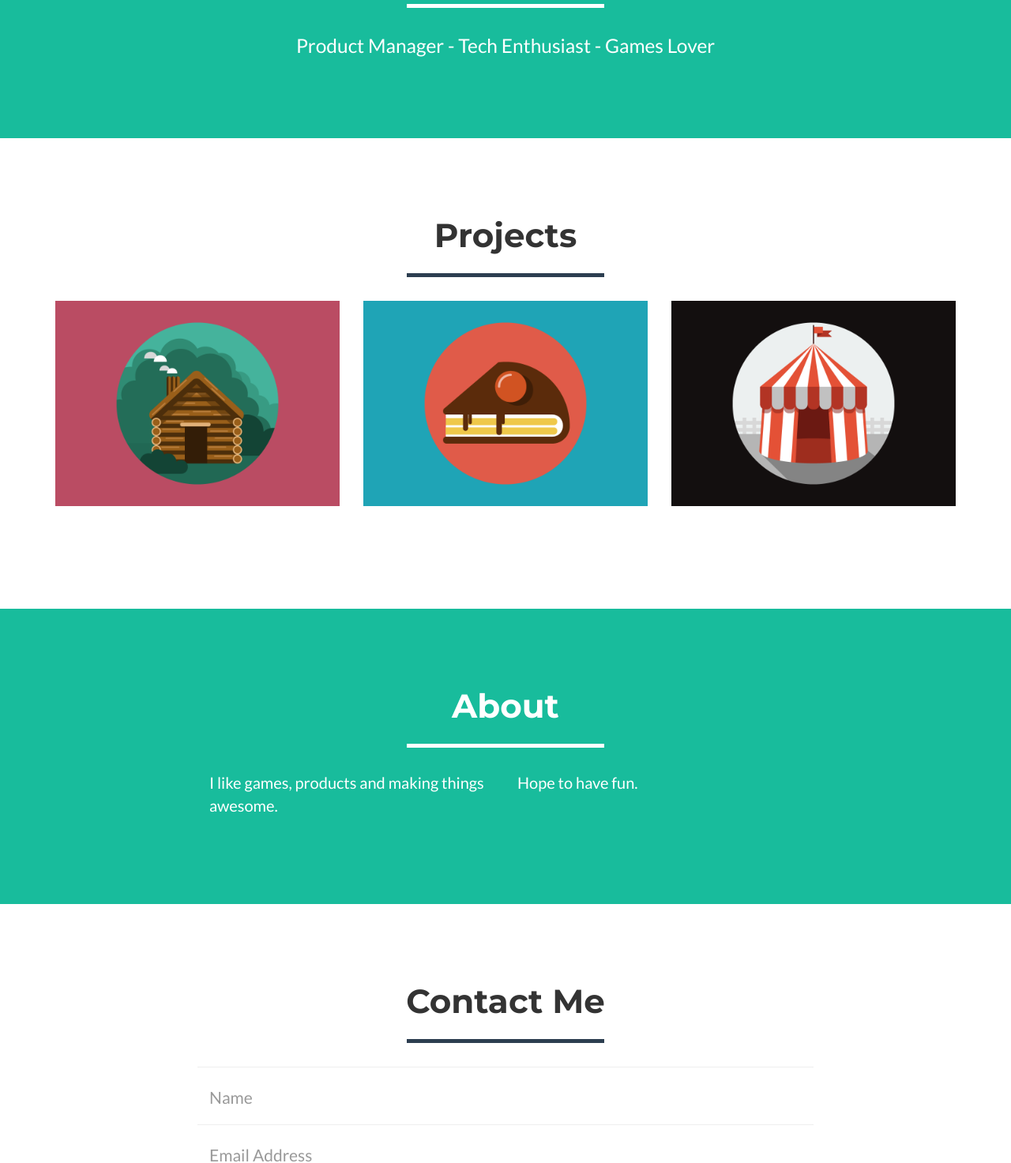
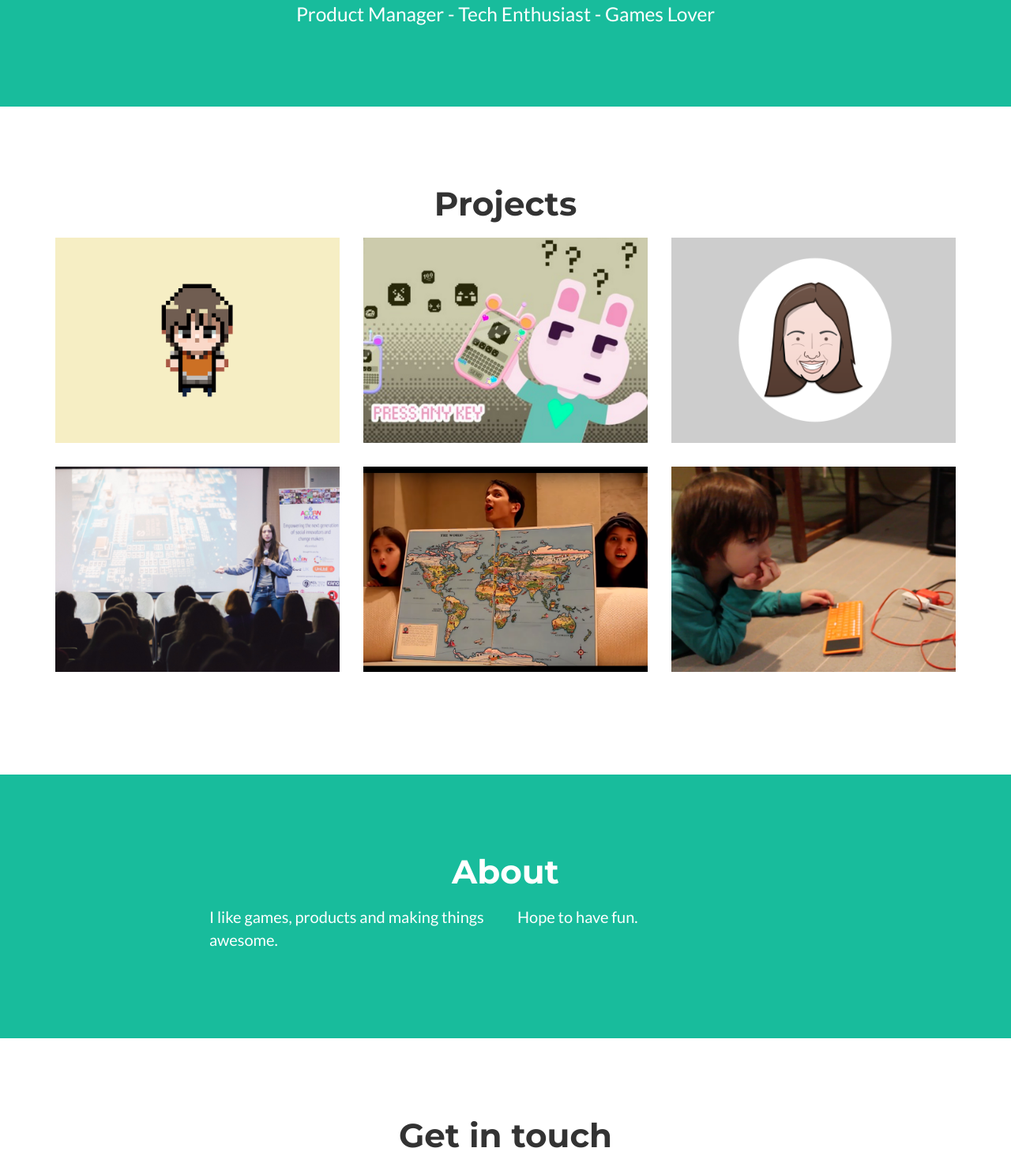
Before and after one commit to emilyclaudet/bootstrap-site, a website: page index.html in a window 1280 px wide. Shown: the part 551-2024 px from the top of the page at 79% size. Drawn offline with nearby package versions, Linux system fonts and the light colour scheme.

Commit message:
Tidied styling and added images

```diff
--- a/index.html
+++ b/index.html
@@ -59,9 +59,9 @@
                     <li class="page-scroll">
                         <a href="#contact">Contact</a>
                     </li>
-                    <li>
+<!--                     <li>
                         <a href="http://blog.emilyclaudet.com" target="_blank">Blog</a>
-                    </li>
+                    </li> -->
                 </ul>
             </div>
             <!-- /.navbar-collapse -->
@@ -77,7 +77,7 @@
                     <img class="img-responsive" src="img/emilyprofile.png" alt="">
                     <div class="intro-text">
                         <span class="name">Hi there!</span>
-                        <hr class="star-light">
+                        <br>
                         <span class="skills">Product Manager - Tech Enthusiast - Games Lover</span>
                     </div>
                 </div>
@@ -91,7 +91,7 @@
             <div class="row">
                 <div class="col-lg-12 text-center">
                     <h2>Projects</h2>
-                    <hr class="star-primary">
+                    <br>
                 </div>
             </div>
             <div class="row">
@@ -102,17 +102,17 @@
                                 <p>Beast Games Studios family project.</p>
                             </div>
                         </div>
-                        <img src="img/portfolio/cabin.png" class="img-responsive" alt="">
+                        <img src="img/Anthony_Icon.png" class="img-responsive" alt="">
                     </a>
                 </div>
                 <div class="col-sm-4 portfolio-item">
                     <a href="#portfolioModal2" class="portfolio-link" data-toggle="modal">
                         <div class="caption">
                             <div class="caption-content">
-                                <p>Won a Game Jam.</p>
+                                <p>Best company team winner for Jamchester 2016.</p>
                             </div>
                         </div>
-                        <img src="img/portfolio/cake.png" class="img-responsive" alt="">
+                        <img src="img/Jamchester_Icon.png" class="img-responsive" alt="">
                     </a>
                 </div>
                 <div class="col-sm-4 portfolio-item">
@@ -122,41 +122,41 @@
                                 <p>Check out my blog!</p>
                             </div>
                         </div>
-                        <img src="img/portfolio/circus.png" class="img-responsive" alt="">
-                    </a>
-                </div>
-<!--                 <div class="col-sm-4 portfolio-item">
-                    <a href="#portfolioModal4" class="portfolio-link" data-toggle="modal">
-                        <div class="caption">
-                            <div class="caption-content">
-                                <i class="fa fa-search-plus fa-3x"></i>
-                            </div>
-                        </div>
-                        <img src="img/portfolio/game.png" class="img-responsive" alt="">
+                        <img src="img/emilyicon.png" class="img-responsive" alt="">
                     </a>
                 </div>
                 <div class="col-sm-4 portfolio-item">
-                    <a href="#portfolioModal5" class="portfolio-link" data-toggle="modal">
+                    <a href="http://acornaspirations.co.uk/an-interview-with-emily-claudet-product-manager-at-kano/" class="portfolio-link" data-toggle="modal">
                         <div class="caption">
                             <div class="caption-content">
-                                <i class="fa fa-search-plus fa-3x"></i>
+                                <p>Encourage Events.</p>
                             </div>
                         </div>
-                        <img src="img/portfolio/safe.png" class="img-responsive" alt="">
+                        <img src="img/Acorn_Icon.png" class="img-responsive" alt="">
+                    </a>
+                </div>
+                <div class="col-sm-4 portfolio-item">
+                    <a href="https://www.youtube.com/channel/UC1bMQdpUODmEPwgPXG6wAzQ" class="portfolio-link" data-toggle="modal">
+                        <div class="caption">
+                            <div class="caption-content">
+                                <p>I love making music videos.</p>
+                            </div>
+                        </div>
+                        <img src="img/youtube_channel.png" class="img-responsive" alt="">
                     </a>
                 </div>
                 <div class="col-sm-4 portfolio-item">
                     <a href="#portfolioModal6" class="portfolio-link" data-toggle="modal">
                         <div class="caption">
                             <div class="caption-content">
-                                <i class="fa fa-search-plus fa-3x"></i>
+                                <p>Kano, a computer anyone can make.</p>
                             </div>
                         </div>
-                        <img src="img/portfolio/submarine.png" class="img-responsive" alt="">
+                        <img src="img/AnthonyKano_Icon.png" class="img-responsive" alt="">
                     </a>
                 </div>
             </div>
-        </div> -->
+        </div>
     </section>
 
     <!-- About Section -->
@@ -165,7 +165,7 @@
             <div class="row">
                 <div class="col-lg-12 text-center">
                     <h2>About</h2>
-                    <hr class="star-light">
+                        <br>
                 </div>
             </div>
             <div class="row">
@@ -184,9 +184,9 @@
         <div class="container">
             <div class="row">
                 <div class="col-lg-12 text-center">
-                    <h2>Contact Me</h2>
-                    <hr class="star-primary">
-                </div>
+                    <h2>Get in touch</h2>
+                        <br>
+                 </div>
             </div>
             <div class="row">
                 <div class="col-lg-8 col-lg-offset-2">
@@ -328,7 +328,7 @@
                         <div class="modal-body">
                             <h2>Jamchester</h2>
                             <hr class="star-primary">
-                            <img src="img/portfolio/cake.png" class="img-responsive img-centered" alt="">
+                            <img src="img/Jamchester_Icon.png" class="img-responsive img-centered" alt="">
                             <p>Use this area of the page to describe your project. The icon above is part of a free icon set by <a href="https://sellfy.com/p/8Q9P/jV3VZ/">Flat Icons</a>. On their website, you can download their free set with 16 icons, or you can purchase the entire set with 146 icons for only $12!</p>
                             <ul class="list-inline item-details">
                                 <li>Client:
```
